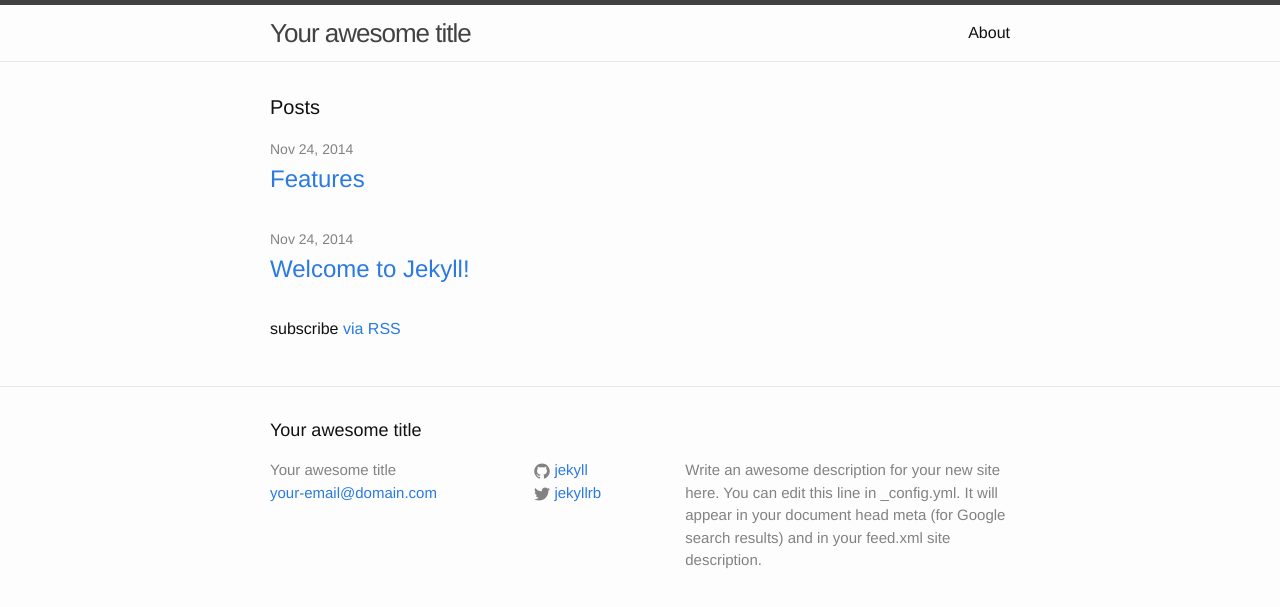
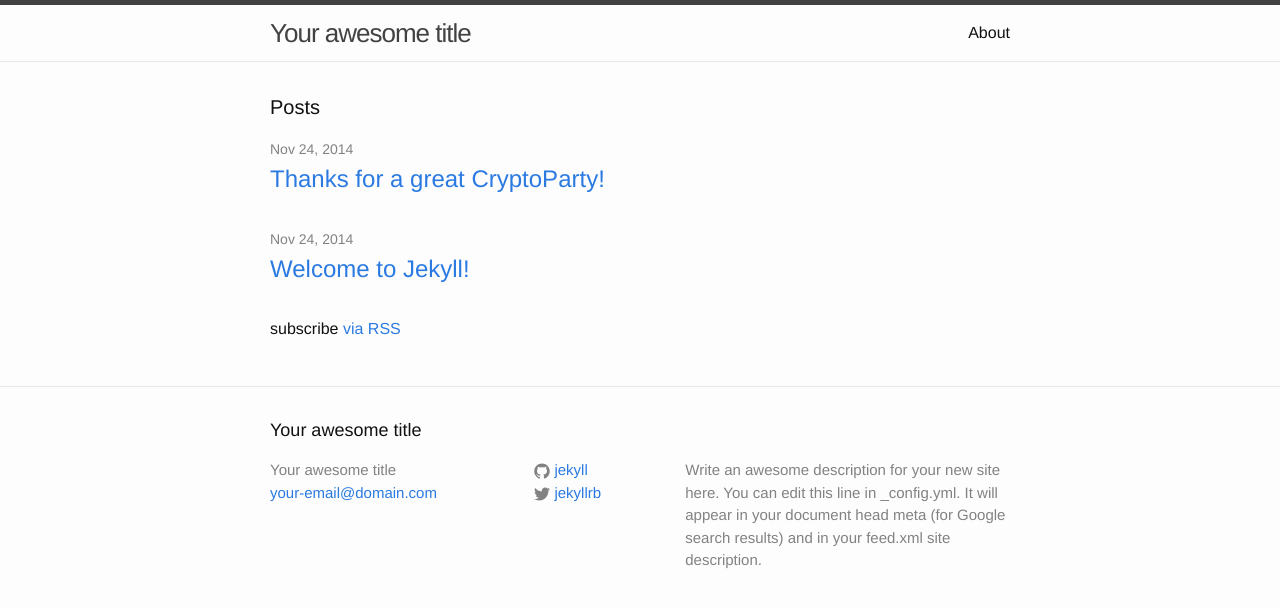
Before and after one commit to vancouvercrypto/torontocrypto.github.io, a Jekyll site: the page built from index.html, in a window 1280 px wide. Shown: the top 607 px of the page. Built offline with Jekyll 4.4.1, drawn with Linux system fonts in a browser that asks for light colours.

Commit message:
OOPS LOL

```diff
--- a/_posts/2014-11-25-thanks-for-a-great-cryptoparty!.md
+++ b/_posts/2014-11-25-thanks-for-a-great-cryptoparty!.md
@@ -1,5 +1,5 @@
 ---
-title: Features
+title: Thanks for a great CryptoParty!
 date: 2014-11-24 21:30UTC
 tags:
 category: homepage
```
